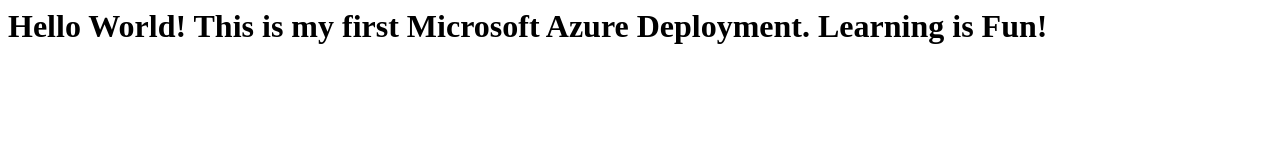
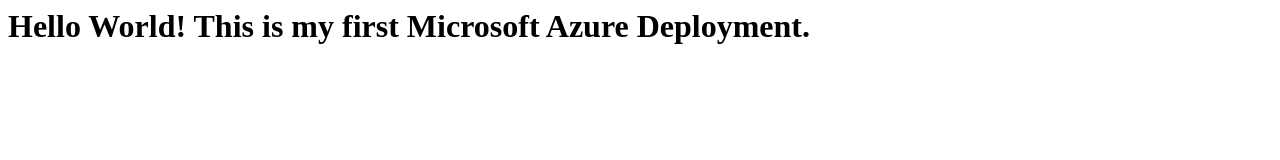
Before and after one commit to Emmarie-Ahtunan/microsoft-passport-challenge, a plain HTML site: page index.html in a window 1280 px wide. Drawn offline with Linux system fonts and the light colour scheme.

Commit message:
Update index.html

```diff
--- a/index.html
+++ b/index.html
@@ -1,7 +1,5 @@
 <html>
-	<body>
-		<h1>Hello World!
-			This is my first Microsoft Azure Deployment.
-				Learning is Fun! </h1>
-	</body>
+  <body>
+    <h1>Hello World! This is my first Microsoft Azure Deployment. </h1>
+  </body>
 </html>
```
